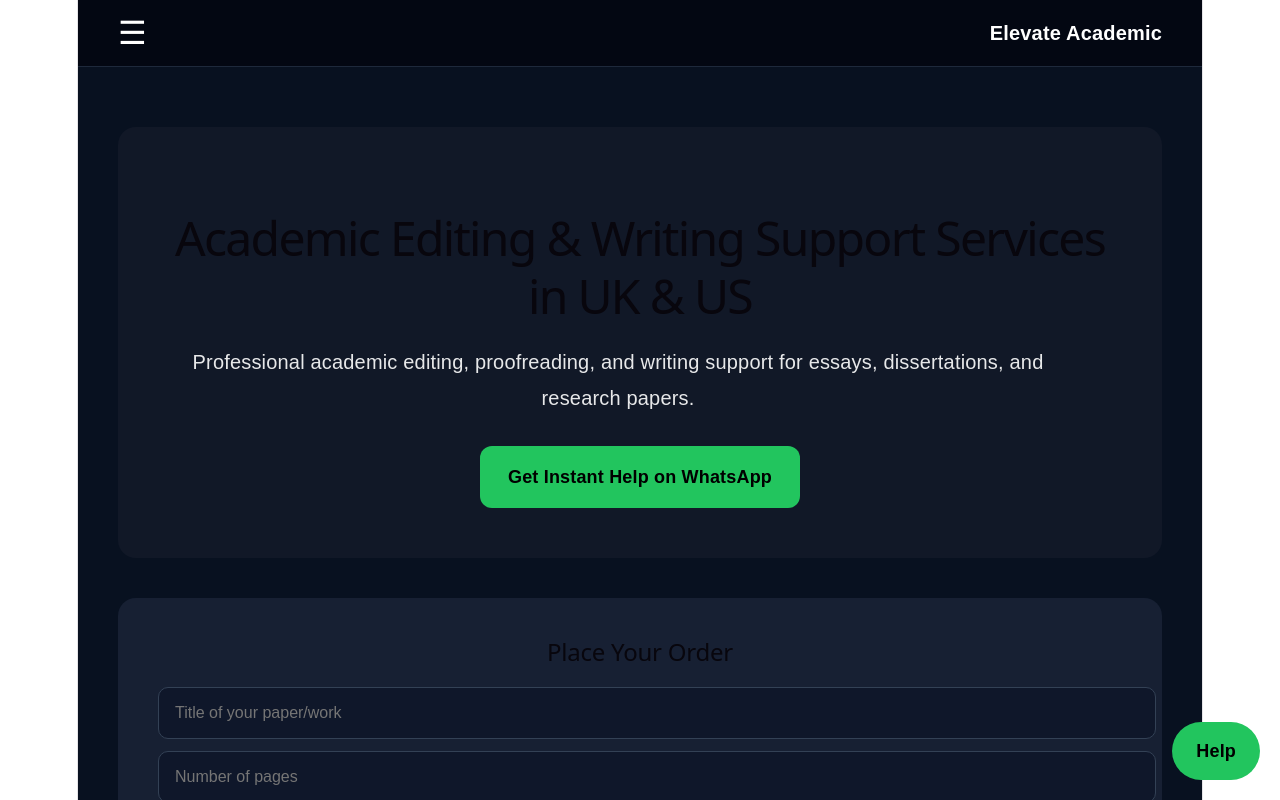
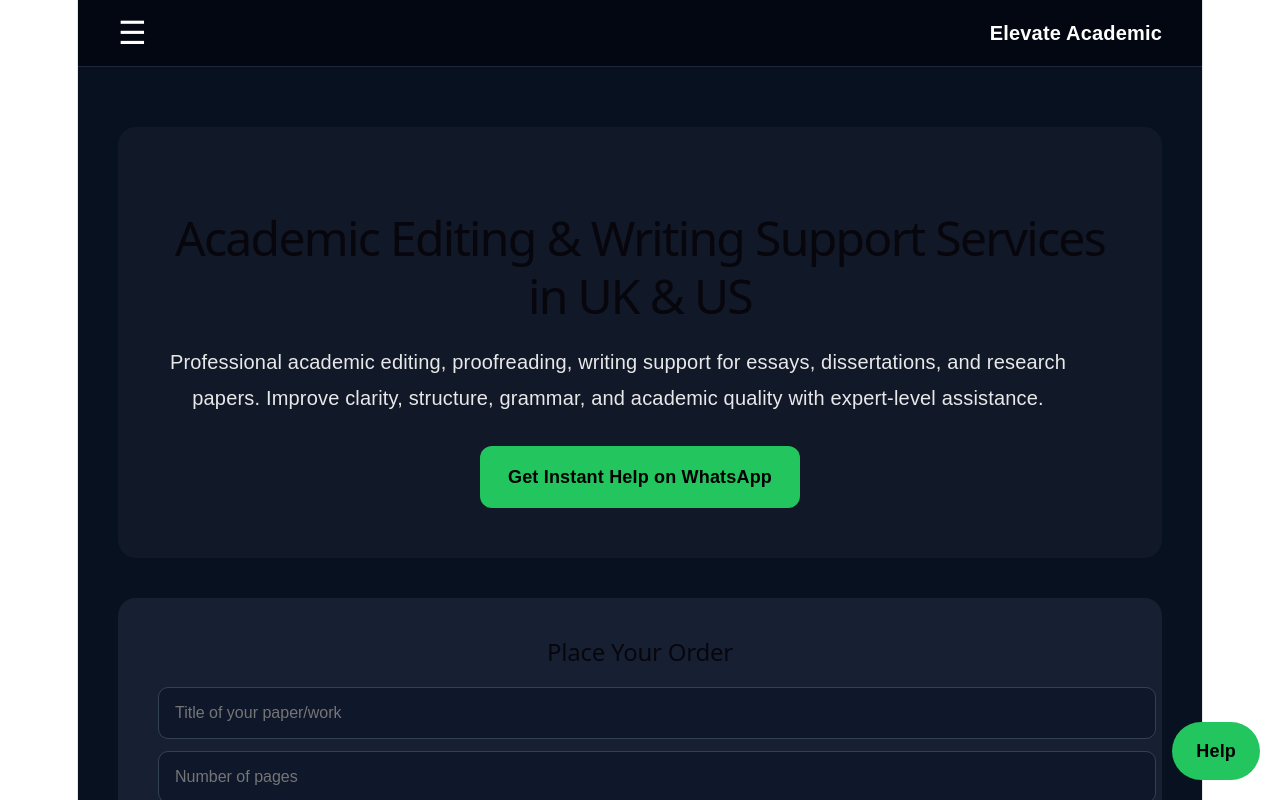
Before and after one commit to DannieAM-alt/elevate-academic-site, a React (Vite) app: page / in a window 1280 px wide. Shown: the top 800 px of the page. Built offline with nearby package versions, Linux system fonts and the light colour scheme.

Commit message:
update hero description text

```diff
--- a/src/App.jsx
+++ b/src/App.jsx
@@ -103,8 +103,8 @@ export default function App() {
             fontSize: "20px",
             maxWidth: "900px"
           }}>
-            Professional academic editing, proofreading, and writing support for essays,
-            dissertations, and research papers.
+            Professional academic editing, proofreading, writing support for essays,
+            dissertations, and research papers. Improve clarity, structure, grammar, and academic quality with expert-level assistance.
           </p>
 
           <a
```
